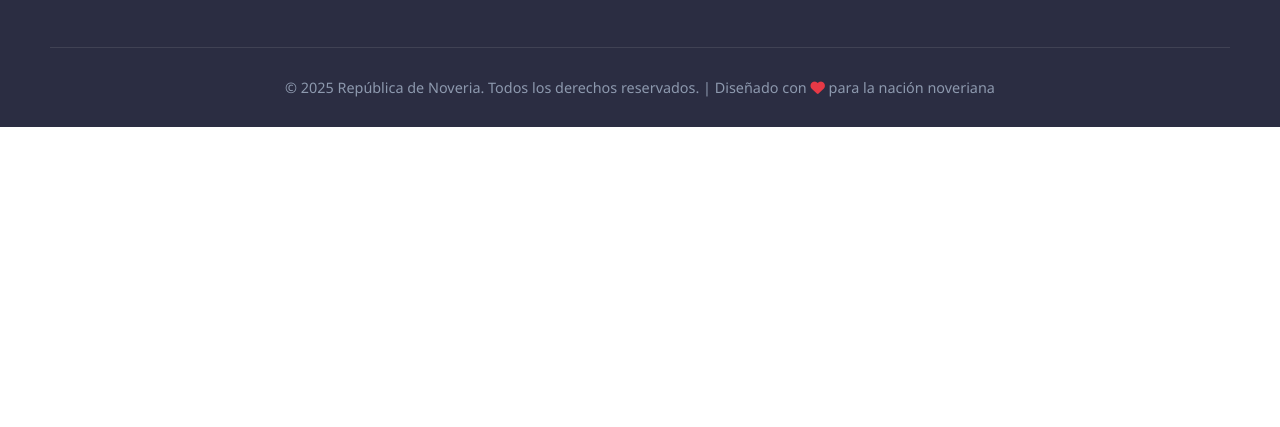
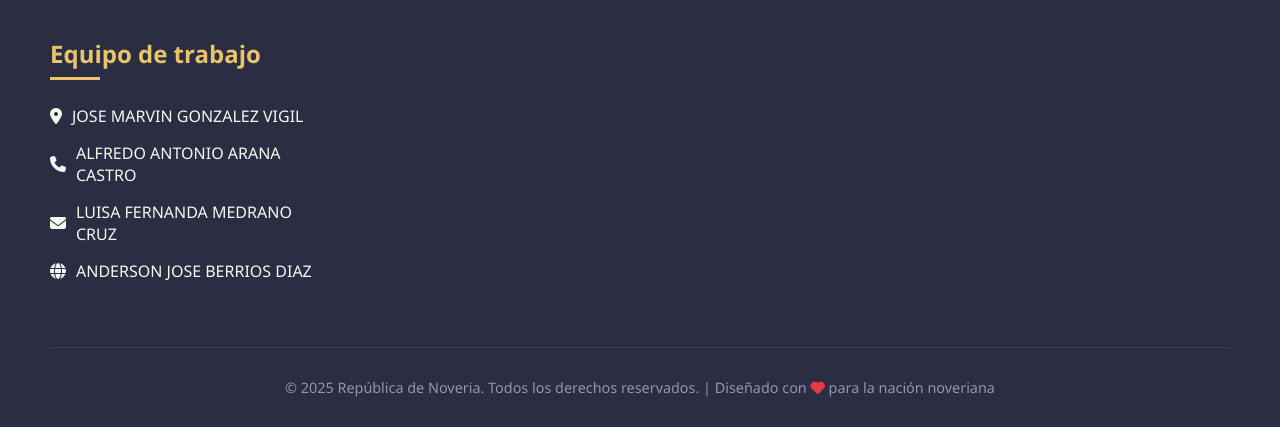
Before and after one commit to MarvinV27/mi-pais, a plain HTML site: page index.html in a window 1280 px wide. Shown: the part 6195-6622 px from the top of the page. Before the commit the page ends 6322 px from the top, so only its background shows below. Drawn offline with Linux system fonts and the light colour scheme.

Commit message:
Update index.html

```diff
--- a/index.html
+++ b/index.html
@@ -933,6 +933,15 @@
                     <button type="submit" style="background: var(--dorado); color: var(--azul); border: none; padding: 12px 25px; border-radius: 5px; font-weight: 600; cursor: pointer; transition: var(--transicion);">Suscribirse</button>
                 </form>
             </div>
+            <div class="footer-column">
+                <h3>Equipo de trabajo</h3>
+                <ul class="footer-links">
+                    <li><a href="#"><i class="fas fa-map-marker-alt"></i> JOSE MARVIN GONZALEZ VIGIL</a></li>
+                    <li><a href="#"><i class="fas fa-phone"></i> ALFREDO ANTONIO ARANA CASTRO</a></li>
+                    <li><a href="#"><i class="fas fa-envelope"></i>LUISA FERNANDA MEDRANO CRUZ</a></li>
+                    <li><a href="#"><i class="fas fa-globe"></i>ANDERSON JOSE BERRIOS DIAZ</a></li>
+                </ul>
+            </div>
         </div>
 
         <div class="footer-bottom">
```
